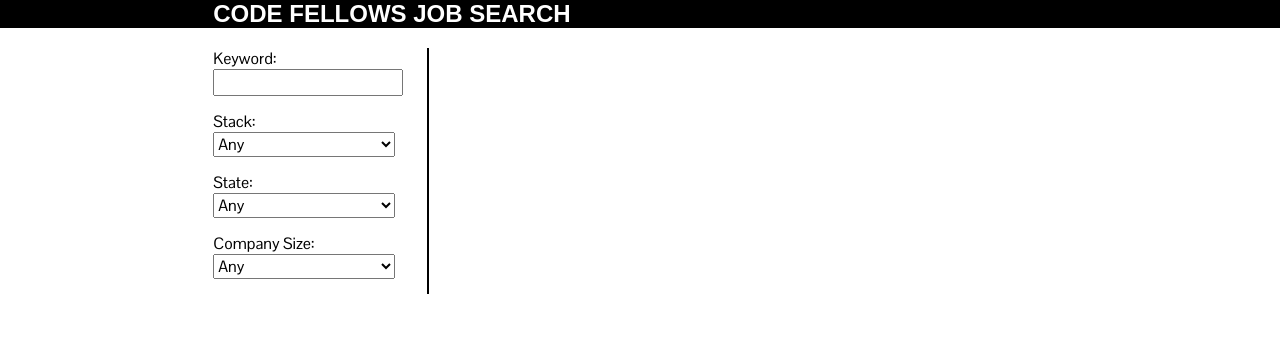
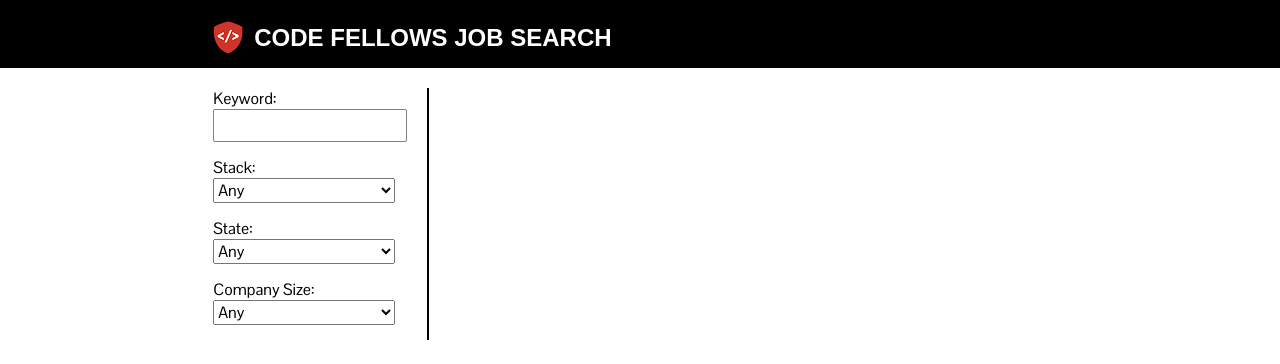
Before and after one commit to tiodan81/CF-job-search, a website built with webpack: page src/index.html in a window 1280 px wide. Built offline with nearby package versions, Linux system fonts and the light colour scheme; some packages are replaced by stand-ins of ours; files whose address does not match are found by name; a web font is replaced by a local one.

Commit message:
finish header

```diff
--- a/src/index.html
+++ b/src/index.html
@@ -6,6 +6,7 @@
 </head>
 <body data-ng-app="cfJobSearch">
   <header>
+    <img src="http://localhost:8080/dist/logo.jpg">
     <h1>CODE FELLOWS JOB SEARCH</h1>
   </header>
   <main data-ng-view class="pure-g">
--- a/src/index.js
+++ b/src/index.js
@@ -1,6 +1,7 @@
 require('file?name=[name].[ext]!./index.html');
 require('file?name=[name].[ext]!./templates/company_template.html');
 require('file?name=[name].[ext]!./templates/job_search_template.html');
+require('file?name=[name].[ext]!./logo.jpg');
 require('./scss/application.scss');
 require('angular');
 require('angular-route');
--- a/src/scss/base.scss
+++ b/src/scss/base.scss
@@ -9,8 +9,13 @@
 header {
   background-color: black;
   margin-bottom: 20px;
+  img {
+    position: relative;
+    top: 15px;
+    margin-left: 16%;
+  }
   h1 {
-    margin: 0 16.66%;
+    display: inline-block;
     font-family: 'Monda', sans-serif;
     color: white;
     font-size: 1.5em;
@@ -21,7 +26,9 @@
 	display: inline-block;
   border-right: 2px solid black;
   input {
-
+    padding: 5px;
+    border: 1px solid gray;
+    border-radius: 2px;
   }
   input, label{
 		display: block;
```
Also changed, not shown: src/logo.jpg (added).
